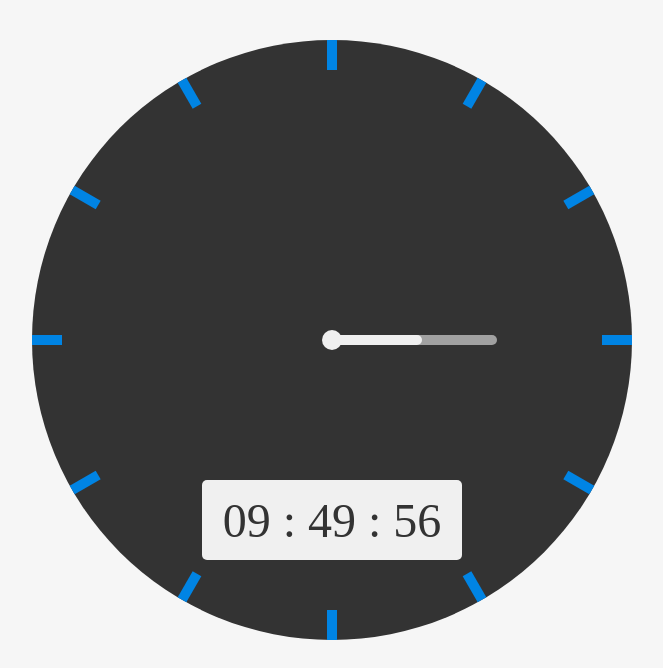
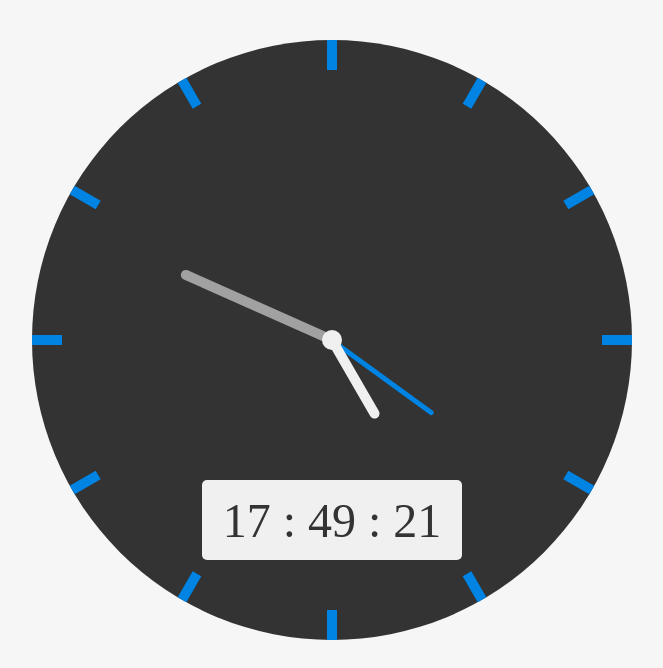
Before and after one commit to daniel-ribeiro1/clock, a plain HTML site: page index.html in a window 1280 px wide. Shown: the top 668 px of the page, without its empty margins (308-971 px from the left). Drawn offline with Linux system fonts and the light colour scheme.

Commit message:
Programando o relógio com JS

```diff
--- a/index.html
+++ b/index.html
@@ -47,7 +47,7 @@
             </div>
         </div>
         <div class="digital-clock">
-            <p>09 : 49 : 56</p>
+            <p id="time">-- : -- : --</p>
         </div>
     </div>
 
--- a/public/js/script.js
+++ b/public/js/script.js
@@ -0,0 +1,35 @@
+let hoursPointer = document.querySelector('.pointers .hours-pointer');
+let minutesPointer = document.querySelector('.pointers .minutes-pointer');
+let secondsPointer = document.querySelector('.pointers .seconds-pointer');
+let digitalClock = document.querySelector('.digital-clock #time');
+
+setInterval(updateClock, 1000);
+updateClock();
+
+function updateClock() {
+    let currentTime = new Date();
+    let hours = currentTime.getHours();
+    let minutes = currentTime.getMinutes();
+    let seconds = currentTime.getSeconds();
+
+    updatePointers(hours, minutes, seconds);
+
+    if(hours < 10)
+        hours = '0' + hours;
+    if(minutes < 10)
+        minutes = '0' + minutes;
+    if(seconds < 10)
+        seconds = '0' + seconds;
+
+    digitalClock.innerHTML = `${hours} : ${minutes} : ${seconds}`
+}
+
+function updatePointers(hours, minutes, seconds) {
+    let hoursDeg = (360 / 12) * hours - 90;
+    let minutesDeg = (360 / 60) * minutes - 90;
+    let secondsDeg = (360 / 60) * seconds - 90;
+
+    hoursPointer.style.transform = `rotate(${hoursDeg}deg)`;
+    minutesPointer.style.transform = `rotate(${minutesDeg}deg)`;
+    secondsPointer.style.transform = `rotate(${secondsDeg}deg)`;
+}
```
